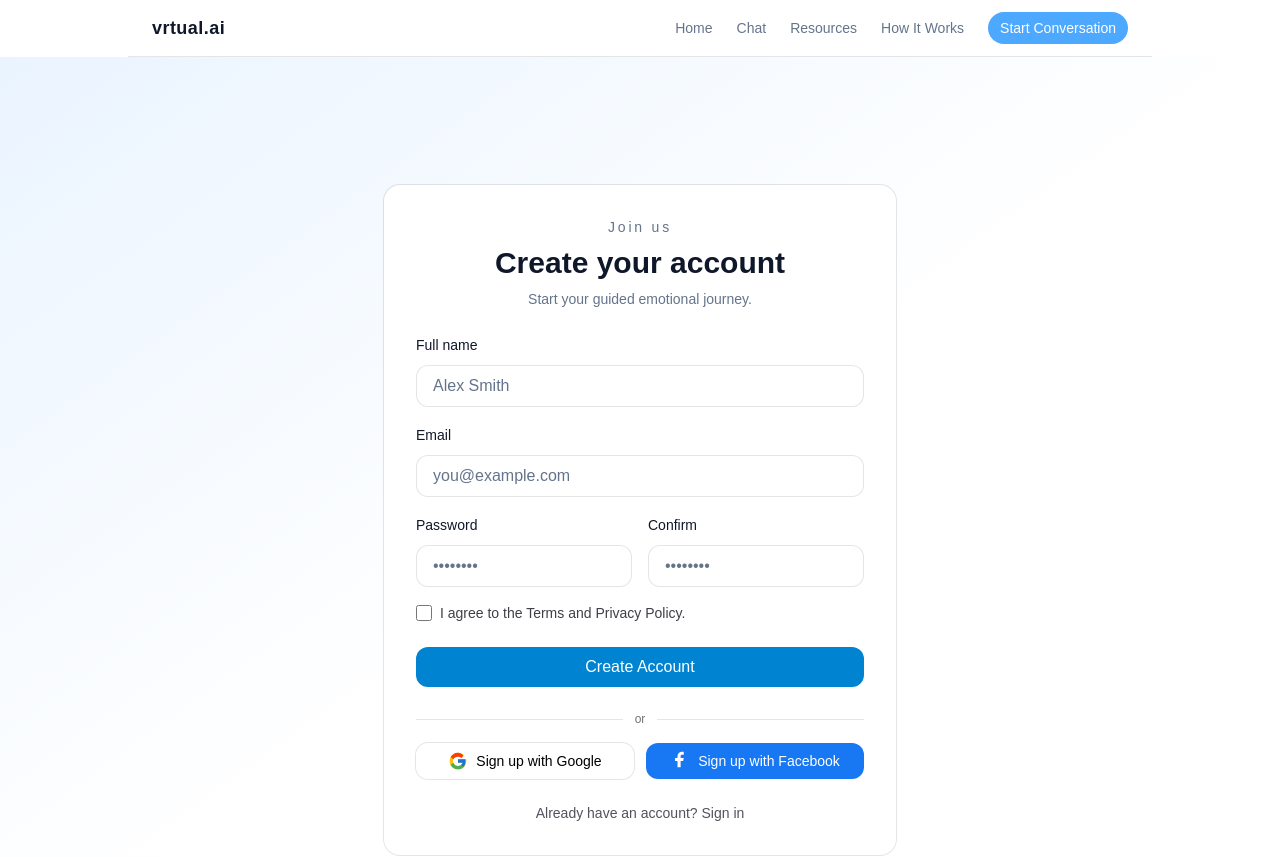
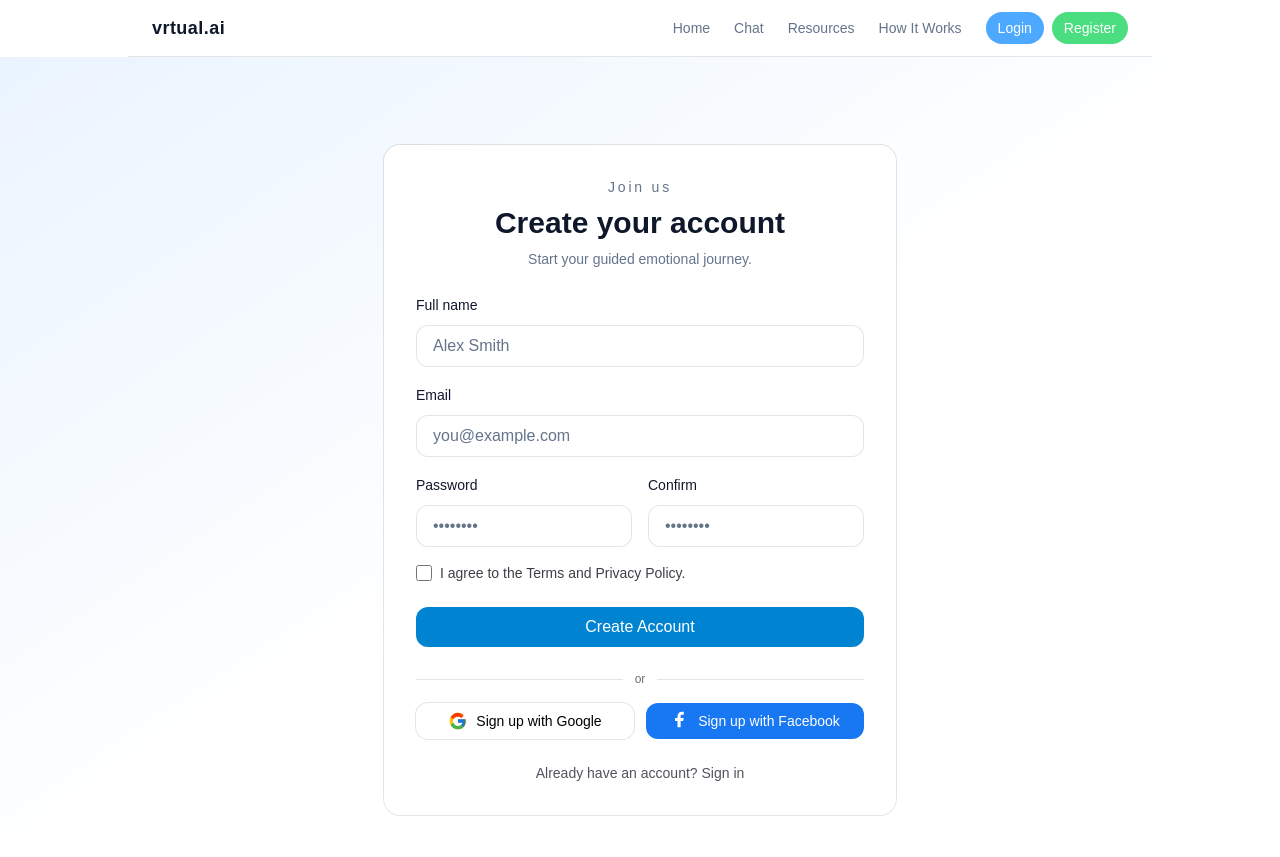
Before and after one commit to Aliyan-12/vrtual.ai, a Next.js app: page /register in a window 1280 px wide. Shown: the top 857 px of the page. Built offline with nearby package versions, Linux system fonts and the light colour scheme.

Commit message:
Added login register.

```diff
--- a/app/login/page.tsx
+++ b/app/login/page.tsx
@@ -10,7 +10,7 @@ export const metadata: Metadata = {
 export default function LoginPage() {
   return (
     <div className="min-h-screen bg-gradient-to-br from-[var(--primary-light)] via-[var(--white)] to-[var(--white)] text-[var(--text-dark)]">
-      <Container className="py-24 sm:py-32">
+      <Container className="py-12 sm:py-22">
         <div className="mx-auto w-full max-w-md sm:max-w-lg rounded-2xl bg-[var(--white)] p-6 sm:p-8 ring-1 ring-black/10">
           <div className="text-center">
             <div className="text-xs sm:text-sm tracking-[0.2em] text-[var(--text-muted)]">Welcome back</div>
--- a/app/register/page.tsx
+++ b/app/register/page.tsx
@@ -10,7 +10,7 @@ export const metadata: Metadata = {
 export default function RegisterPage() {
   return (
     <div className="min-h-screen bg-gradient-to-br from-[var(--primary-light)] via-[var(--white)] to-[var(--white)] text-[var(--text-dark)]">
-      <Container className="py-24 sm:py-32">
+      <Container className="py-12 sm:py-22">
         <div className="mx-auto w-full max-w-md sm:max-w-lg rounded-2xl bg-[var(--white)] p-6 sm:p-8 ring-1 ring-black/10">
           <div className="text-center">
             <div className="text-xs sm:text-sm tracking-[0.2em] text-[var(--text-muted)]">Join us</div>
--- a/components/Navbar.tsx
+++ b/components/Navbar.tsx
@@ -35,12 +35,20 @@ export default function Navbar() {
           </Link>
           <Link href="/#resources" className="text-[var(--text-muted)] hover:text-[var(--text-dark)]">Resources</Link>
           <Link href="/#how-it-works" className="text-[var(--text-muted)] hover:text-[var(--text-dark)]">How It Works</Link>
-          <Link
-            href="/chat"
-            className="rounded-full bg-[var(--primary)] px-3 py-1.5 text-white hover:bg-[var(--primary-hover)]"
-          >
-            Start Conversation
-          </Link>
+          <div className="flex gap-2">
+            <Link
+              href="/login"
+              className="rounded-full bg-[var(--primary)] px-3 py-1.5 text-white hover:bg-[var(--primary-hover)]"
+            >
+              Login
+            </Link>
+            <Link
+              href="/register"
+              className="rounded-full bg-[var(--secondary)] px-3 py-1.5 text-white hover:text-black hover:bg-[var(--secondary-hover)]"
+            >
+              Register
+            </Link>
+          </div>
         </div>
       </div>
       {open && (
@@ -51,7 +59,10 @@ export default function Navbar() {
               <Link href="/chat" className={pathname?.startsWith("/chat") ? "text-[var(--text-dark)]" : "hover:text-[var(--text-dark)]"} onClick={() => setOpen(false)}>Chat</Link>
               <Link href="/#resources" className="hover:text-[var(--text-dark)]" onClick={() => setOpen(false)}>Resources</Link>
               <Link href="/#how-it-works" className="hover:text-[var(--text-dark)]" onClick={() => setOpen(false)}>How It Works</Link>
-              <Link href="/chat" className="w-fit rounded-full bg-[var(--primary)] px-3 py-1.5 text-white hover:bg-[var(--primary-hover)]" onClick={() => setOpen(false)}>Start Conversation</Link>
+              <div className="flex gap-2">
+                <Link href="/login" className="w-fit rounded-full bg-[var(--primary)] px-3 py-1.5 text-white hover:bg-[var(--primary-hover)]" onClick={() => setOpen(false)}>Login</Link>
+                <Link href="/register" className="w-fit rounded-full bg-[var(--secondary)] px-3 py-1.5 text-white hover:text-black hover:bg-[var(--secondary-hover)]" onClick={() => setOpen(false)}>Register</Link>
+              </div>
             </div>
           </div>
         </div>
```
